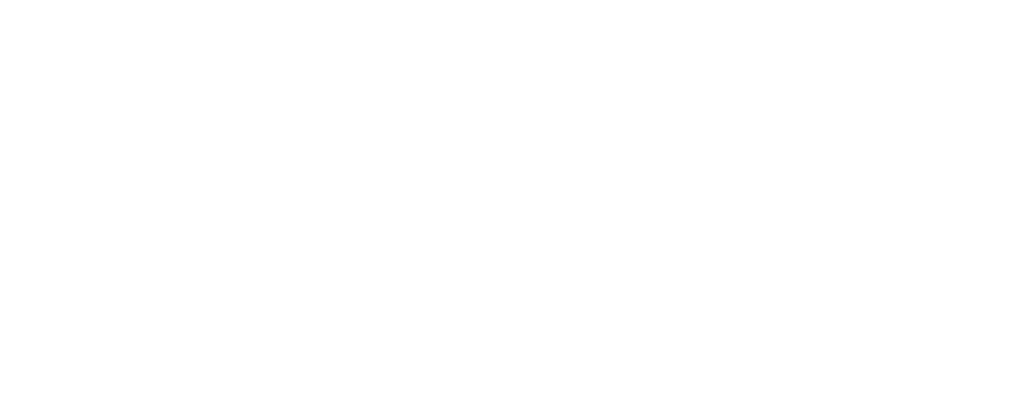
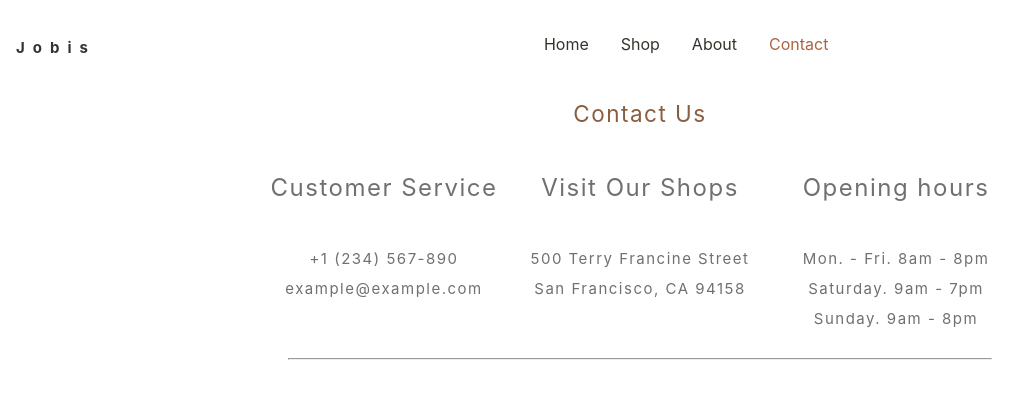
Before and after one commit to Baboucar/cloth-store, a Vue app: page /contact in a window 1280 px wide. Before the commit this address had no page. Shown: the top 398 px of the page, without its empty margins (0-1034 px from the left). Built offline with nearby package versions, Linux system fonts and the light colour scheme.

Commit message:
add contact

```diff
--- a/src/components/About.vue
+++ b/src/components/About.vue
@@ -4,10 +4,10 @@
     <div class="about-container">
       <div class="text-section">
         <h1>About US</h1>
-        <p>
+        <p class="first-paragraph">
         It is easy. Just click “Edit Text” or double click me to add your own content and make changes to the font. Feel free to drag and drop me anywhere you like on your page. I’m a great place for you to tell a story and let your users know a little more about you.
         </p>
-        <p>
+        <p class="second-paragraph">
           This is a great space to write a long text about your company and your services. You can use this space to go into a little more detail about your company. Talk about your team and what services you provide. Tell your visitors the story of how you came up with the idea for your business and what makes you different from your competitors.
         </p>
       </div>
@@ -42,6 +42,7 @@
    margin-top: 4rem;
     width: 90%;
     margin: 0 auto;
+    letter-spacing: 0.1em;
   }
 
   .text-section {
@@ -87,5 +88,11 @@
     .text-section, .image-section {
       padding: 1rem 0;
     }
+    .text-section{
+        margin-top: 3rem;
+    }
+    .first-paragraph{
+        padding-top: 2rem;
+    }
   }
   </style>
--- /dev/null
+++ b/src/components/Contact.vue
@@ -0,0 +1,85 @@
+<template>
+    <div>
+        <Nav />
+        <section class="center">
+            <h2 class="head">Contact Us</h2>
+            <div class="details">
+                <div class="detail">
+                    <h3 class="title">Customer Service</h3>
+                    <p><a class="telephone" href="tel:+1234567890">+1 (234) 567-890</a></p>
+                    <p> <a href="mailto:example@example.com">example@example.com</a></p>
+
+                </div>
+
+                <div class="detail">
+                    <h3 class="title">Visit Our Shops</h3>
+                    <p>500 Terry Francine Street
+                        <br>
+                        San Francisco, CA 94158
+                    </p>
+
+                </div>
+                <div class="detail">
+                    <h3 class="title">Opening hours</h3>
+                    <p>
+                        Mon. - Fri. 8am - 8pm
+                        <br>
+                        Saturday. 9am - 7pm​
+                        <br>
+                        Sunday. 9am - 8pm
+                    </p>
+                </div>
+
+            </div>
+            <hr>
+        </section>
+    </div>
+</template>
+
+<script>
+import Nav from "./Nav.vue";
+import Footer from "./Footer.vue";
+export default {
+    components: {
+        Nav,
+        Footer
+    }
+}
+</script>
+
+<style lang="scss" scoped>
+.center{
+    text-align: center;
+    letter-spacing: 0.1em;
+    color: rgb(112,112,112);
+
+}
+.head{
+    color: #8b5c3e;
+}
+.detail{
+    margin-top: 2rem;
+}
+a{
+    text-decoration: none;
+    color: rgb(112,112,112);
+}
+hr{
+    width: 55%;
+    margin: 0 auto;
+    margin-top: 1.5rem;
+}
+@media(min-width: 64rem){
+    .title{
+        padding-bottom: 2rem;
+        font-size: 1.5rem;
+    }
+    .details{
+        width: 60%;
+        margin: 0 auto;
+        display: grid;
+        grid-template-columns: 1fr 1fr 1fr;
+        line-height: 2;
+    }
+}
+</style>
--- a/src/router/index.js
+++ b/src/router/index.js
@@ -2,7 +2,7 @@
 import Home from '../components/Home.vue';
 import Shop from '../components/Shop.vue';
 import About from "../components/About.vue";
-
+import Contact from "../components/Contact.vue";
 const router = createRouter({
   history: createWebHistory(import.meta.env.BASE_URL),
   routes: [
@@ -20,6 +20,11 @@
       path:'/about',
       name:'about',
       component:About
+    },
+    {
+    path:'/contact',
+    name:'contact',
+    component:Contact
     }
 
   ]
```
